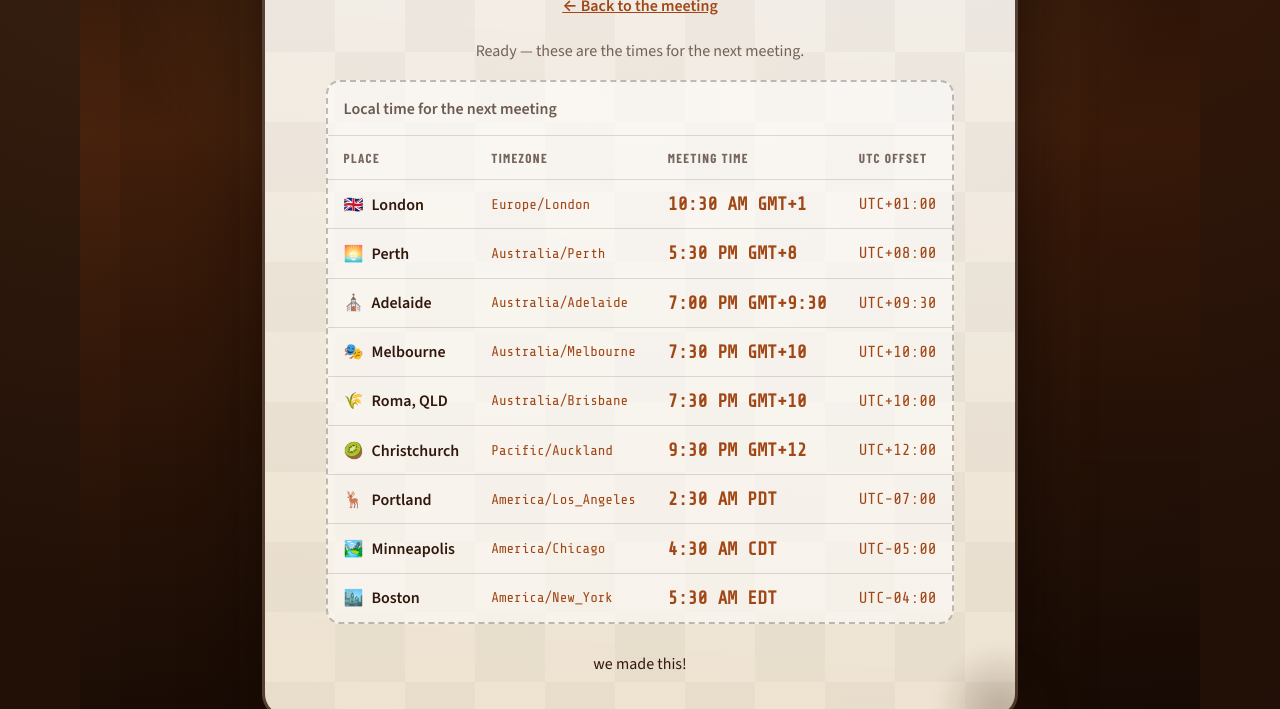
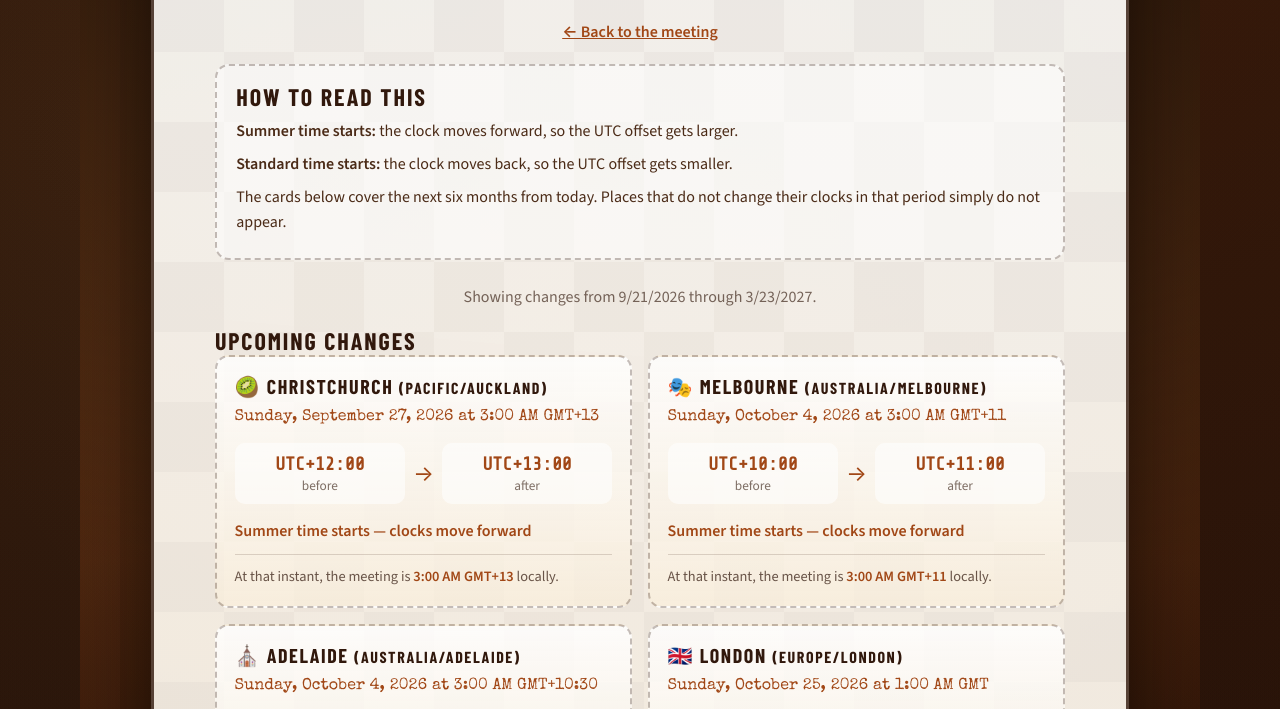
Before and after one commit to madhataa/madhataa.org, a plain HTML site: page times.html in a window 1280 px wide. Shown: the part 295-1004 px from the top of the page. Drawn offline with nearby package versions, Linux system fonts and the light colour scheme.

Commit message:
Add six-month summer and standard time change explanations

```diff
--- a/times.html
+++ b/times.html
@@ -4,36 +4,43 @@
 <head>
 <meta charset="UTF-8">
 <meta name="viewport" content="width=device-width, initial-scale=1.0">
-<title>Meeting times around the world · MaD-HaTTeRs</title>
-<meta name="description" content="See what time the meeting is in each timezone.">
+<title>When the clocks change · MaD-HaTTeRs</title>
+<meta name="description" content="See summer-time and standard-time clock changes for the meeting timezones during the next six months.">
 <link rel="canonical" href="https://madhataa.org/times.html">
 <link rel="stylesheet" href="styles.css">
 <style>
   body { align-items: flex-start; }
   .times-page { width: 100%; max-width: 1120px; }
   .times-page .card { max-width: none; margin: 2rem 1rem; text-align: left; }
-  .times-intro { max-width: 760px; margin: 0 auto 1.5rem; text-align: center; }
+  .times-intro { max-width: 780px; margin: 0 auto 1.5rem; text-align: center; }
   .times-intro p { margin-top: .65rem; }
   .times-nav { text-align: center; margin: 1.2rem 0 1.4rem; }
   .times-nav a { color: var(--rust); font-weight: 600; }
+  .explanation { max-width: 850px; margin: 0 auto 1.5rem; padding: 1rem 1.2rem; border: 2px dashed rgba(49,24,12,.28); border-radius: 14px; background: rgba(255,255,255,.55); }
+  .explanation p { margin: .45rem 0; }
   #status { text-align: center; color: rgba(49,24,12,.65); margin: 1rem 0; min-height: 1.5em; }
   .loading-dots::after { content: ''; display: inline-block; width: 1.5em; text-align: left; animation: dots 1.2s steps(4, end) infinite; }
   @keyframes dots { 0% { content: ''; } 25% { content: '.'; } 50% { content: '..'; } 75%, 100% { content: '...'; } }
-  .table-wrap { overflow-x: auto; border: 2px dashed rgba(49,24,12,.28); border-radius: 14px; background: rgba(255,255,255,.55); }
-  table { width: 100%; border-collapse: collapse; min-width: 620px; }
-  caption { padding: 1rem; text-align: left; font-weight: 600; color: rgba(49,24,12,.7); }
-  th, td { padding: .85rem 1rem; border-top: 1px solid rgba(49,24,12,.14); vertical-align: middle; }
-  th { font-family: 'Barlow Condensed', sans-serif; text-transform: uppercase; letter-spacing: .1em; font-size: .82rem; color: rgba(49,24,12,.65); text-align: left; }
-  td:first-child { font-weight: 600; }
-  .place { display: flex; align-items: center; gap: .5rem; }
-  .zone, .time, .offset { font-family: 'Share Tech Mono', monospace; color: var(--rust); }
-  .zone { font-size: .88rem; }
-  .time { font-size: 1.15rem; font-weight: 600; white-space: nowrap; }
-  .loading-row td { text-align: center; color: rgba(49,24,12,.65); padding: 2rem; }
+  .transition-list { display: grid; grid-template-columns: repeat(auto-fit, minmax(300px, 1fr)); gap: 1rem; }
+  .transition-card { padding: 1.1rem; border: 2px dashed rgba(49,24,12,.28); border-radius: 14px; background: linear-gradient(180deg, rgba(255,255,255,.82), rgba(249,238,219,.72)); }
+  .transition-card h3 { font-family: 'Barlow Condensed', sans-serif; text-transform: uppercase; letter-spacing: .08em; color: var(--ink); font-size: 1.25rem; }
+  .transition-card h3 span { font-family: inherit; font-size: .8em; }
+  .change-date { margin: .35rem 0 .8rem; font-family: 'Special Elite', monospace; color: var(--rust); }
+  .change-row { display: grid; grid-template-columns: 1fr auto 1fr; align-items: center; gap: .5rem; }
+  .change-side { padding: .65rem .45rem; border-radius: 10px; background: rgba(255,255,255,.58); text-align: center; }
+  .change-side strong { display: block; font-family: 'Share Tech Mono', monospace; font-size: 1.15rem; color: var(--rust); }
+  .change-side small { display: block; margin-top: .2rem; color: rgba(49,24,12,.62); }
+  .arrow { font-size: 1.35rem; color: var(--rust); }
+  .change-kind { margin: .85rem 0 0; font-weight: 600; color: var(--rust); }
+  .meeting-at { margin-top: .65rem; padding-top: .65rem; border-top: 1px solid rgba(49,24,12,.16); font-size: .9rem; color: rgba(49,24,12,.72); }
+  .meeting-at strong { color: var(--rust); }
+  .no-change { text-align: center; padding: 1.5rem; grid-column: 1 / -1; }
   .site-footer { text-align: center; margin-top: 1.8rem; }
-  [data-theme="dark"] .table-wrap { background: rgba(20,15,10,.62); border-color: rgba(200,150,90,.25); }
-  [data-theme="dark"] caption, [data-theme="dark"] th, [data-theme="dark"] #status, [data-theme="dark"] .loading-row td { color: rgba(220,200,170,.65); }
-  [data-theme="dark"] th, [data-theme="dark"] td { border-color: rgba(200,150,90,.2); }
+  [data-theme="dark"] .explanation, [data-theme="dark"] .transition-card { background: rgba(20,15,10,.62); border-color: rgba(200,150,90,.25); }
+  [data-theme="dark"] #status, [data-theme="dark"] .change-side small, [data-theme="dark"] .meeting-at { color: rgba(220,200,170,.65); }
+  [data-theme="dark"] .change-side { background: rgba(30,24,18,.7); }
+  [data-theme="dark"] .change-side, [data-theme="dark"] .meeting-at { border-color: rgba(200,150,90,.2); }
+  @media (max-width: 640px) { .change-row { gap: .25rem; } .change-side strong { font-size: 1rem; } }
 </style>
 </head>
 <body>
@@ -43,18 +50,21 @@
   <div class="card container">
     <div class="poster-top" aria-hidden="true"><span class="ticket-label">Worldwide AA Meeting</span><span class="ticket-year">EST 2020</span></div>
     <header class="times-intro">
-      <h1 class="site-title" data-text="Meeting times">Meeting times</h1>
-      <p>The meeting starts at <strong>10:30 AM London time</strong>. Here is what that means where you are.</p>
+      <h1 class="site-title" data-text="Clock Changes">Clock Changes</h1>
+      <p>Daylight-saving time is not the same everywhere. This page shows exactly when each listed place changes between summer time and standard time, and what happens to the meeting time there.</p>
     </header>
     <nav class="times-nav" aria-label="Site navigation"><a href="/">← Back to the meeting</a></nav>
-    <p id="status" class="loading-dots" aria-live="polite">Loading</p>
-    <div class="table-wrap">
-      <table>
-        <caption>Local time for the next meeting</caption>
-        <thead><tr><th scope="col">Place</th><th scope="col">Timezone</th><th scope="col">Meeting time</th><th scope="col">UTC offset</th></tr></thead>
-        <tbody id="timezone-list"><tr class="loading-row"><td colspan="4">Loading the timezones</td></tr></tbody>
-      </table>
-    </div>
+    <section class="explanation" aria-labelledby="reading-heading">
+      <h2 id="reading-heading">How to read this</h2>
+      <p><strong>Summer time starts:</strong> the clock moves forward, so the UTC offset gets larger.</p>
+      <p><strong>Standard time starts:</strong> the clock moves back, so the UTC offset gets smaller.</p>
+      <p>The cards below cover the next six months from today. Places that do not change their clocks in that period simply do not appear.</p>
+    </section>
+    <p id="status" class="loading-dots" aria-live="polite">Calculating the next six months</p>
+    <section aria-labelledby="changes-heading">
+      <h2 id="changes-heading">Upcoming changes</h2>
+      <div id="transition-list" class="transition-list"><p class="no-change">Loading the timezone calendar</p></div>
+    </section>
     <footer class="site-footer">we made this!</footer>
   </div>
 </main>
@@ -73,52 +83,85 @@
   button.onclick = () => setTheme(root.dataset.theme === 'dark' ? 'light' : 'dark');
 
   const zones = [
-    ['🇬🇧', 'London', 'Europe/London'],
-    ['🌅', 'Perth', 'Australia/Perth'],
-    ['⛪', 'Adelaide', 'Australia/Adelaide'],
-    ['🎭', 'Melbourne', 'Australia/Melbourne'],
-    ['🌾', 'Roma, QLD', 'Australia/Brisbane'],
-    ['🥝', 'Christchurch', 'Pacific/Auckland'],
-    ['🦌', 'Portland', 'America/Los_Angeles'],
-    ['🏞️', 'Minneapolis', 'America/Chicago'],
+    ['🇬🇧', 'London', 'Europe/London'], ['🌅', 'Perth', 'Australia/Perth'],
+    ['⛪', 'Adelaide', 'Australia/Adelaide'], ['🎭', 'Melbourne', 'Australia/Melbourne'],
+    ['🌾', 'Roma, QLD', 'Australia/Brisbane'], ['🥝', 'Christchurch', 'Pacific/Auckland'],
+    ['🦌', 'Portland', 'America/Los_Angeles'], ['🏞️', 'Minneapolis', 'America/Chicago'],
     ['🏙️', 'Boston', 'America/New_York']
   ];
-  const list = document.getElementById('timezone-list');
+  const list = document.getElementById('transition-list');
   const status = document.getElementById('status');
-  const offsetFor = (date, zone) => {
-    const p = Object.fromEntries(new Intl.DateTimeFormat('en-GB', {
-      timeZone: zone, year: 'numeric', month: '2-digit', day: '2-digit',
-      hour: '2-digit', minute: '2-digit', second: '2-digit', hourCycle: 'h23'
-    }).formatToParts(date).map(x => [x.type, x.value]));
-    return Math.round((Date.UTC(+p.year, +p.month - 1, +p.day, +p.hour % 24, +p.minute, +p.second) - date.getTime()) / 60000);
+  const formatterCache = new Map();
+  const parts = (instant, zone) => {
+    let formatter = formatterCache.get(zone);
+    if (!formatter) {
+      formatter = new Intl.DateTimeFormat('en-GB', { timeZone: zone, year: 'numeric', month: '2-digit', day: '2-digit', hour: '2-digit', minute: '2-digit', second: '2-digit', hourCycle: 'h23' });
+      formatterCache.set(zone, formatter);
+    }
+    return Object.fromEntries(formatter.formatToParts(instant).map(part => [part.type, part.value]));
+  };
+  const offset = (instant, zone) => {
+    const p = parts(instant, zone);
+    return Math.round((Date.UTC(+p.year, +p.month - 1, +p.day, +p.hour % 24, +p.minute, +p.second) - instant.getTime()) / 60000);
   };
   const offsetText = minutes => {
     const value = Math.abs(minutes);
     return `UTC${minutes < 0 ? '-' : '+'}${String(Math.floor(value / 60)).padStart(2, '0')}:${String(value % 60).padStart(2, '0')}`;
   };
+  const dateText = (instant, zone) => new Intl.DateTimeFormat('en-US', { timeZone: zone, weekday: 'long', month: 'long', day: 'numeric', year: 'numeric', hour: 'numeric', minute: '2-digit', timeZoneName: 'short' }).format(instant);
+  const meetingText = (instant, zone) => new Intl.DateTimeFormat('en-US', { timeZone: zone, hour: 'numeric', minute: '2-digit', hour12: true, timeZoneName: 'short' }).format(instant);
 
-  // Keep the page responsive while the browser performs its small amount of timezone work.
+  // A daily scan is enough to find clock changes and is dramatically cheaper than
+  // formatting every 15 minutes for 18 months. Binary search then finds the exact minute.
+  const findChanges = (zone, start, end) => {
+    const day = 86400000;
+    const changes = [];
+    let cursor = new Date(start);
+    let before = offset(cursor, zone);
+    while (cursor < end) {
+      const next = new Date(Math.min(end.getTime(), cursor.getTime() + day));
+      const after = offset(next, zone);
+      if (after !== before) {
+        let low = cursor.getTime();
+        let high = next.getTime();
+        while (high - low > 60000) {
+          const middle = low + Math.floor((high - low) / 2);
+          if (offset(new Date(middle), zone) === before) low = middle; else high = middle;
+        }
+        const when = new Date(high);
+        changes.push({ when, before, after: offset(when, zone) });
+        before = changes[changes.length - 1].after;
+      } else {
+        before = after;
+      }
+      cursor = next;
+    }
+    return changes;
+  };
+
   setTimeout(() => {
     try {
-      const now = new Date();
-      const london = new Intl.DateTimeFormat('en-GB', { timeZone: 'Europe/London', year: 'numeric', month: 'numeric', day: 'numeric' }).formatToParts(now);
-      const date = Object.fromEntries(london.map(x => [x.type, x.value]));
-      let meeting = new Date(Date.UTC(+date.year, +date.month - 1, +date.day, 10, 30));
-      meeting = new Date(meeting.getTime() - offsetFor(meeting, 'Europe/London') * 60000);
-      if (meeting <= now) meeting = new Date(meeting.getTime() + 86400000);
-
-      list.innerHTML = zones.map(([emoji, label, zone]) => {
-        const time = new Intl.DateTimeFormat('en-US', { timeZone: zone, hour: 'numeric', minute: '2-digit', hour12: true, timeZoneName: 'short' }).format(meeting);
-        return `<tr><td><span class="place"><span aria-hidden="true">${emoji}</span>${label}</span></td><td class="zone">${zone}</td><td class="time">${time}</td><td class="offset">${offsetText(offsetFor(meeting, zone))}</td></tr>`;
-      }).join('');
+      const start = new Date();
+      const end = new Date(start.getTime() + 183 * 86400000);
+      const changes = zones.flatMap(zone => findChanges(zone[2], start, end).map(change => ({ zone, change })));
+      changes.sort((a, b) => a.change.when - b.change.when);
+      if (!changes.length) {
+        list.innerHTML = '<p class="no-change">No listed timezone changes occur in the next six months.</p>';
+      } else {
+        list.innerHTML = changes.map(({ zone, change }) => {
+          const kind = change.after > change.before ? 'Summer time starts — clocks move forward' : 'Standard time starts — clocks move back';
+          return `<article class="transition-card"><h3>${zone[0]} ${zone[1]} <span>(${zone[2]})</span></h3><p class="change-date">${dateText(change.when, zone[2])}</p><div class="change-row"><div class="change-side"><strong>${offsetText(change.before)}</strong><small>before</small></div><span class="arrow" aria-hidden="true">→</span><div class="change-side"><strong>${offsetText(change.after)}</strong><small>after</small></div></div><p class="change-kind">${kind}</p><p class="meeting-at">At that instant, the meeting is <strong>${meetingText(change.when, zone[2])}</strong> locally.</p></article>`;
+        }).join('');
+      }
       status.classList.remove('loading-dots');
-      status.textContent = 'Ready — these are the times for the next meeting.';
+      status.textContent = `Showing changes from ${start.toLocaleDateString()} through ${end.toLocaleDateString()}.`;
     } catch (error) {
       console.error(error);
       status.classList.remove('loading-dots');
-      status.textContent = 'Sorry, the timezone table could not be displayed.';
+      status.textContent = 'Sorry, the timezone calendar could not be displayed.';
+      list.innerHTML = '<p class="no-change">Please try refreshing the page.</p>';
     }
-  }, 350);
+  }, 150);
 })();
 </script>
 </body>
```
